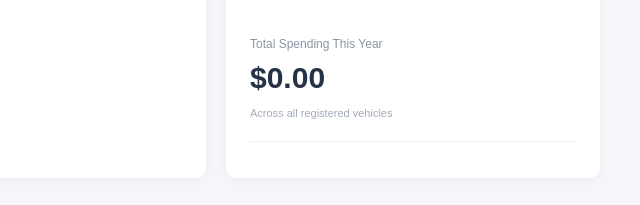
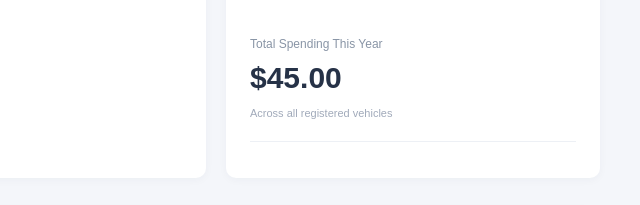
Before and after one commit to WartburgMason/CMT-masonb, a plain HTML site: page index.html in a window 1280 px wide. Shown: the part 730-935 px from the top of the page, 640-1280 px from the left. Drawn offline with Linux system fonts and the light colour scheme.

Commit message:
Basic CI implementation and small semantic change

```diff
--- a/index.html
+++ b/index.html
@@ -208,7 +208,7 @@
 
                     <div class="expense-summary">
                         <p>Total Spending This Year</p>
-                        <h2>$0.00</h2>
+                        <h2>$45.00</h2>
                         <span class="expense-description">
                             Across all registered vehicles
                         </span>
```
Also changed, not shown: .github/workflows/ci.yml (added).
